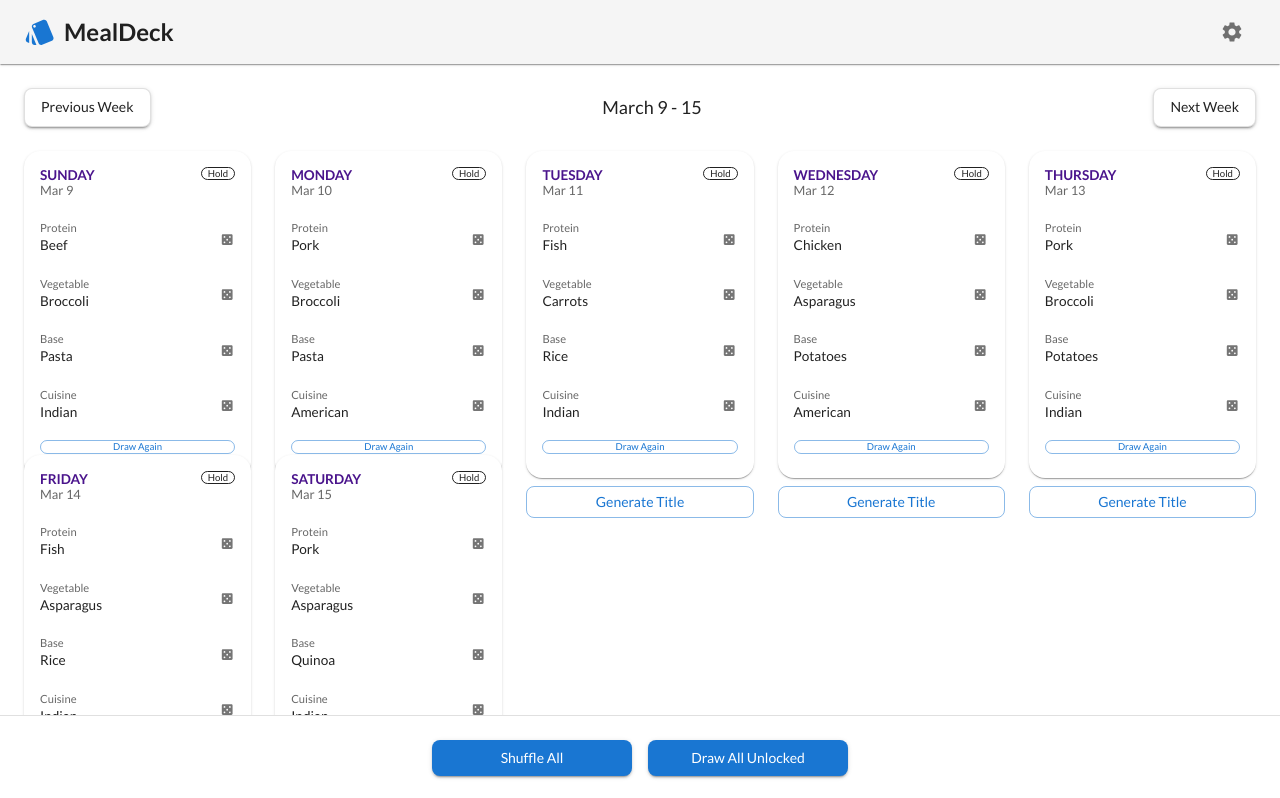
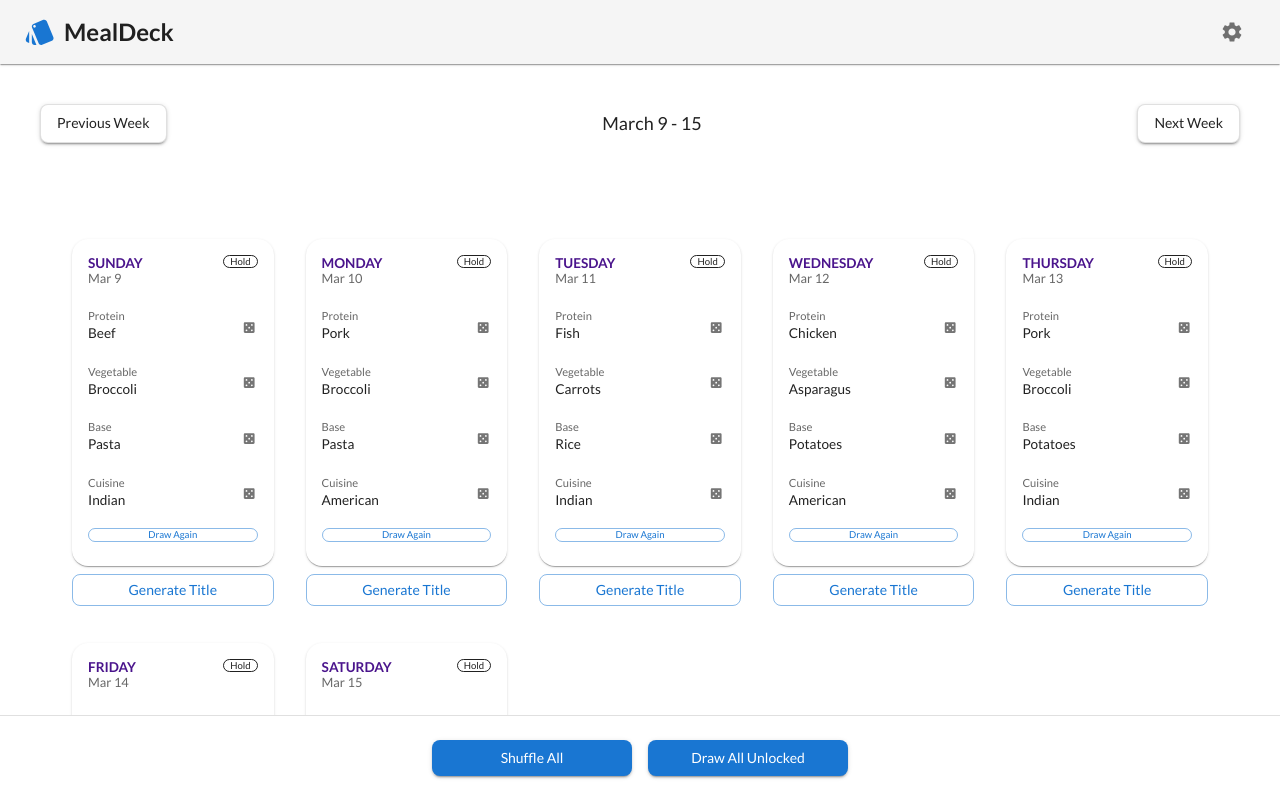
Before and after one commit to jqmccullagh/mealdeck, a React (Vite) app: page / in a window 1280 px wide. Shown: the top 798 px of the page. Built offline with nearby package versions, Linux system fonts and the light colour scheme.

Commit message:
Update App.tsx layout improvements

```diff
--- a/src/App.tsx
+++ b/src/App.tsx
@@ -280,7 +280,8 @@ const App: React.FC = () => {
         <Box sx={{
           display: 'flex',
           justifyContent: 'center',
-          width: '100%'
+          width: '100%',
+          padding: { xs: '24px', sm: '32px', md: '40px' }
         }}>
           <Box
             sx={{
@@ -294,10 +295,9 @@ const App: React.FC = () => {
           >
             <Box sx={{
               flex: 1,
-              py: 3,
-              px: 3,
               display: 'flex',
-              flexDirection: 'column'
+              flexDirection: 'column',
+              gap: { xs: 3, sm: 4 }
             }}>
               {/* Week Navigation */}
               <Grid container spacing={2} sx={{ mb: 3 }}>
@@ -352,22 +352,32 @@ const App: React.FC = () => {
                     sm: 'repeat(2, 1fr)',
                     md: 'repeat(4, 1fr)',
                     lg: 'repeat(5, 1fr)',
-                    xl: 'repeat(7, 1fr)'
+                    xl: 'repeat(7, 185px)'  // Fixed width of 185px at xl breakpoint
                   },
-                  gap: {
-                    xs: 3,    // 24px gap on mobile
-                    sm: 2.5,  // 20px gap on tablet
-                    md: 3     // 24px gap on desktop
+                  rowGap: {
+                    xs: 8,
+                    sm: 8,
+                    md: 8
+                  },
+                  columnGap: {
+                    xs: 4,
+                    sm: 4,
+                    md: 4,
+                    xl: 2.5  // 20px gap at xl
                   },
                   width: '100%',
-                  mb: { xs: 10, sm: 12 } // Added bottom margin to account for fixed button container
+                  mb: { xs: 12, sm: 14 },
+                  px: { xs: 2, sm: 3, md: 4, xl: 2 },
+                  py: { xs: 3, sm: 4, md: 5 },
+                  justifyContent: 'center'  // Center the grid when using fixed widths
                 }}
               >
                 {mealCards.map((card) => (
                   <Box
                     key={card.id}
                     sx={{
-                      height: '280px'
+                      height: '340px',
+                      width: '100%'
                     }}
                   >
                     <MealCard
```
